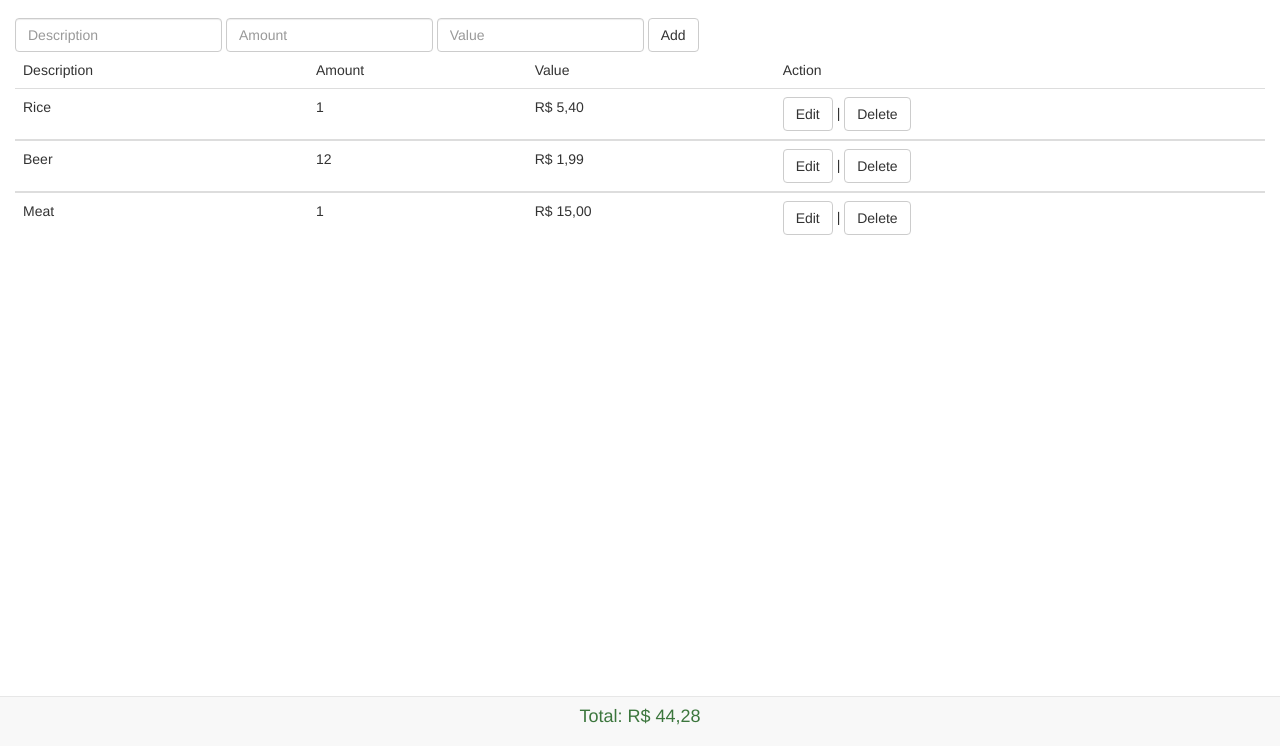
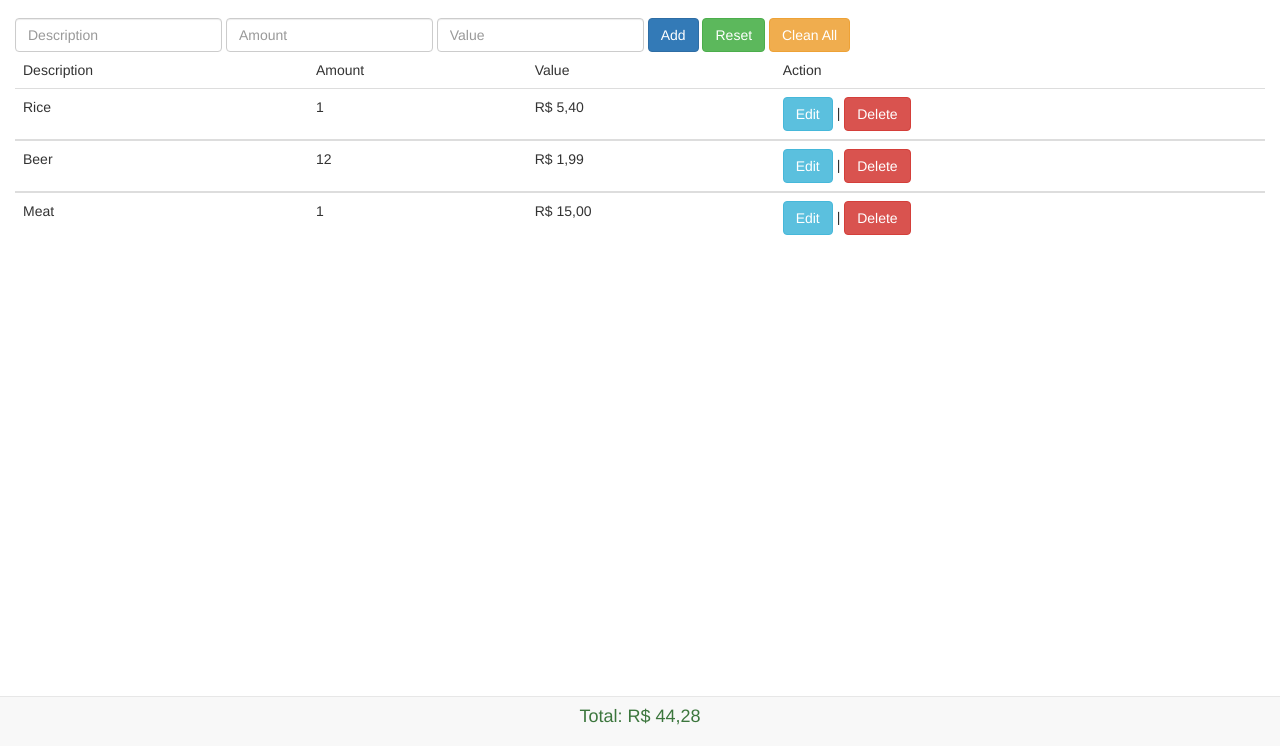
Before and after one commit to silveirajorge/Shopping-Control, a plain HTML site: page index.html in a window 1280 px wide. Shown: the part 54-800 px from the top of the page. Drawn offline with Linux system fonts and the light colour scheme.

Commit message:
Set delete List

```diff
--- a/index.html
+++ b/index.html
@@ -32,10 +32,15 @@
       <div class="form-group">
         <span id="btnUpdate" style="display: none">
           <span id="inputIdUpdate"></span>
-          <input onclick="updateData()" class="btn btn-default" type="button" value="Save">
-          <input onclick="resetForm()" class="btn btn-default" type="button" value="Cancel">
+          <button class="btn btn-default" onclick="updateData();">Save</button>
+          <button onclick=" resetForm()" class="btn btn-default">Cancel</button>
         </span>
-        <input id="btnAdd" onclick="addData()" class="btn btn-default" type="button" value="Add">
+        <span id="btnAdd">
+          <button class="btn btn-primary" onclick="addData();">Add</button>
+          <button class="btn btn-success" onclick="resetForm();">Reset</button>
+          <button class="btn btn-warning" onclick="deleteList();">Clean All</button>
+        </span>
+
       </div>
     </div>
 
--- a/src/js/main.js
+++ b/src/js/main.js
@@ -48,7 +48,7 @@ function listList(a) {
 function setList(params) {
   let table = `<thead><tr><td>Description</td><td>Amount</td><td>Value</td><td>Action</td></tr></thead><tbody>`;
   for (let i in params) {
-    table += `<tr><td>${formatDesc(params[i].desc)}</td><td>${formatAmount(params[i].amount)}</td><td>${formatValue(params[i].value)}</td><td><button class="btn btn-default" onclick="setUpdate(${i});">Edit</button> | <button class="btn btn-default" onclick="deleteData(${i});">Delete</button></td></tr></tbody>`
+    table += `<tr><td>${formatDesc(params[i].desc)}</td><td>${formatAmount(params[i].amount)}</td><td>${formatValue(params[i].value)}</td><td><button class="btn btn-info" onclick="setUpdate(${i});">Edit</button> | <button class="btn btn-danger" onclick="deleteData(${i});">Delete</button></td></tr></tbody>`
   };
   document.getElementById("listTable").innerHTML = table;
   listList(list)
@@ -189,5 +189,15 @@ function validation() {
     return 0;
   } else {
     return 1;
-  }
+  };
 };
+
+/**
+   * Delete All List
+   */
+function deleteList() {
+  if (confirm("Are you delete this list?")) {
+    list = [];
+    setList(list);
+  };
+};
```
